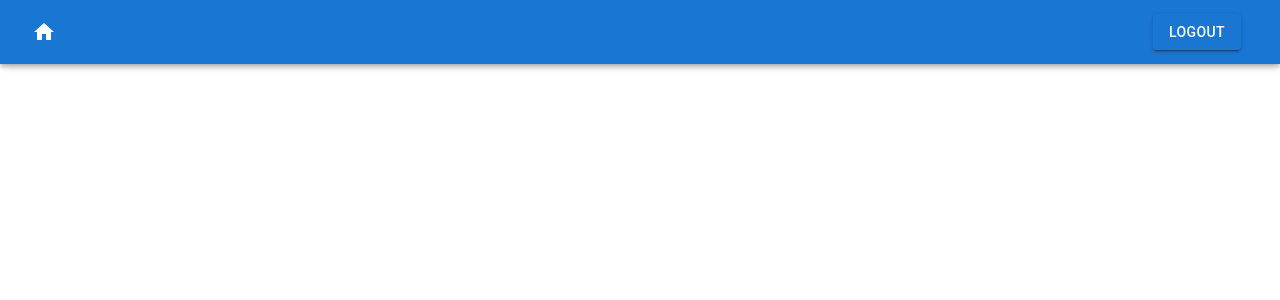
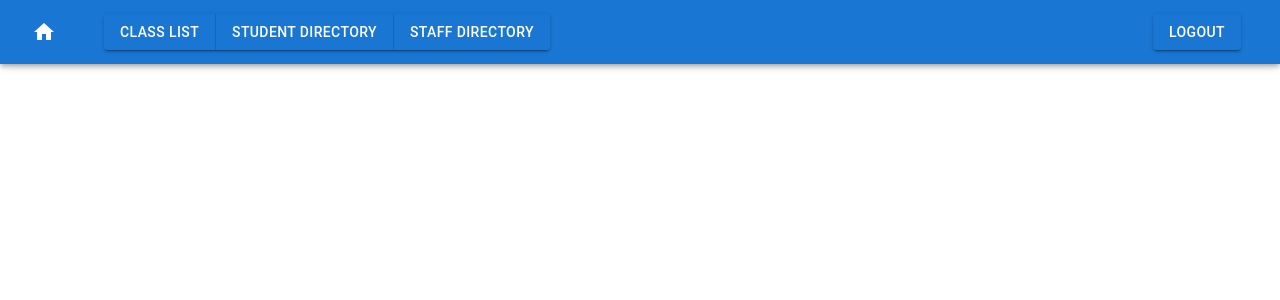
Before and after one commit to EthanHaller/TJESGroup1, a React (Create React App) app in the folder school-app/: page /1 in a window 1280 px wide. Shown: the top 300 px of the page. Built offline with nearby package versions, Linux system fonts and the light colour scheme; no server answers; the database is empty.

Commit message:
creating buttons for different pages and making an outline for routing with them

```diff
--- a/school-app/src/components/ClassSearch.js
+++ b/school-app/src/components/ClassSearch.js
@@ -1,7 +1,7 @@
 import React, {useState, useEffect} from 'react';
 import { db } from './Firebase';
 import {collection, doc, getDocs} from "firebase/firestore";
-import { Button, FormControl, MenuItem, Select, InputLabel, TextField, Table, TableBody, TableCell, TableContainer, TableHead, TableRow } from '@mui/material';
+import { Button, FormControl, MenuItem, Select, InputLabel, TextField, Table, TableBody, TableCell, TableContainer, TableHead, TableRow, Typography } from '@mui/material';
 
 
 function ClassSearch() {
@@ -69,7 +69,7 @@ function ClassSearch() {
 
   return (
     <div>
-      <h2>TJES Class Search Page</h2>
+      <Typography variant='h2'>TJES Class Search Page</Typography>
       <div style={{ display: 'flex', alignItems: 'center', justifyContent: 'center', gap: '16px'}}>
 
       <TextField id="outlined-basic" label="Teacher Last Name" variant="outlined" value={inputValue} onChange={handleNameChange} />
--- a/school-app/src/components/Home.js
+++ b/school-app/src/components/Home.js
@@ -1,5 +1,5 @@
-import React, { useState } from 'react';
-import { Typography, Box, Grid, Divider } from '@mui/material';
+import React from 'react';
+import { Typography, Box } from '@mui/material';
 import Events from './Events';
 
 function Home() {
--- a/school-app/src/components/NavigationBar.js
+++ b/school-app/src/components/NavigationBar.js
@@ -1,5 +1,5 @@
 import React, { useEffect, useState } from 'react'
-import { AppBar, Toolbar, Button, Box, IconButton, Typography } from '@mui/material'
+import { AppBar, Toolbar, Button, Box, IconButton, Typography, ButtonGroup } from '@mui/material'
 import { Link, Outlet, useParams } from 'react-router-dom'
 import HomeIcon from '@mui/icons-material/Home';
 import db from '../Firebase'
@@ -25,13 +25,18 @@ function NavigationBar() {
                 <IconButton component={Link} to={"/" + userId + "/home"}>
                     <HomeIcon sx={{ color: 'white' }} />
                 </IconButton>
-                <Typography variant='body1' ml='10px' mr='10px'>{currentUser && ("Welcome, " + currentUser.username)}</Typography>
+                <Typography variant='body1' ml='20px' mr='20px'>{currentUser && ("Welcome, " + currentUser.username)}</Typography>
+                <ButtonGroup variant="contained">
+                    <Button sx={{ color: 'white' }} component={Link} to={"/" + userId + "/classes"}>Class List</Button>
+                    <Button sx={{ color: 'white' }} component={Link} to={"/" + userId + "/students"}>Student Directory</Button>
+                    <Button sx={{ color: 'white' }} component={Link} to={"/" + userId + "/staff"}>Staff Directory</Button>
+                </ButtonGroup>
                 <Box sx={{ flexGrow: 1 }}></Box>
                 <Button variant='contained' sx={{ color: 'white', mr: '15px' }} component={Link} to="/">Logout</Button>
                 </Toolbar>
             </AppBar>
             <div style={{ height: '64px' }}></div>
-            <Outlet />
+            <Outlet context={currentUser} />
         </React.Fragment>
     )
 }
--- a/school-app/src/index.js
+++ b/school-app/src/index.js
@@ -4,13 +4,17 @@ import { BrowserRouter, Routes, Route } from 'react-router-dom'
 import Home from './components/Home';
 import LoginPage from './components/LoginPage';
 import NavigationBar from './components/NavigationBar';
+import ClassSearch from './components/ClassSearch';
 
 ReactDOM.render(
   <BrowserRouter>
     <Routes>
       <Route path="/" element={<LoginPage />} />
-      <Route path="/:id" element={<NavigationBar />}>
+      <Route path="/:id" element={<NavigationBar />} >
         <Route path="/:id/home" element={<Home />} />
+        <Route path="/:id/classes" element={<ClassSearch />} />
+        {/* <Route path="/:id/students" element={} /> */}
+        {/* <Route path="/:id/staff" element={} /> */}
       </Route>
     </Routes>
   </BrowserRouter>,
```
Also changed, not shown: school-app/src/App.js (+11 -3 lines).
